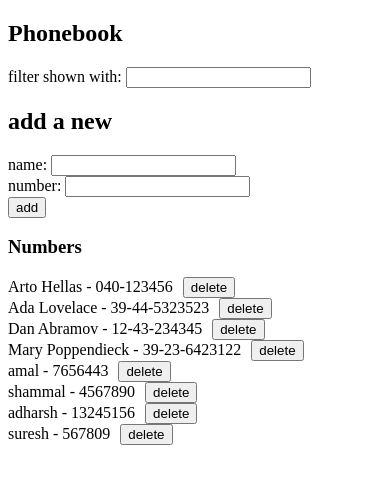
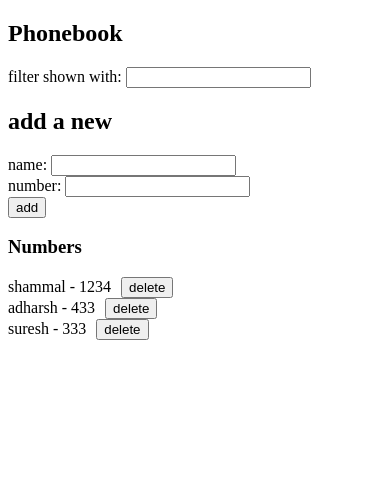
Before and after one commit to LearnFomAmal/fullstackopen, a React (Vite) app in the folder part-2/phonebook/: page / in a window 390 px wide. Shown: the top 484 px of the page. Built offline with nearby package versions, Linux system fonts and the light colour scheme; data requests are answered from the project's data file.

Commit message:
phonebook completed

```diff
--- a/part-2/phonebook/db.json
+++ b/part-2/phonebook/db.json
@@ -1,45 +1,19 @@
 {
   "persons": [
     {
-      "name": "Arto Hellas",
-      "number": "040-123456",
-      "id": "1"
-    },
-    {
-      "name": "Ada Lovelace",
-      "number": "39-44-5323523",
-      "id": "2"
-    },
-    {
-      "name": "Dan Abramov",
-      "number": "12-43-234345",
-      "id": "3"
-    },
-    {
-      "name": "Mary Poppendieck",
-      "number": "39-23-6423122",
-      "id": "4"
-    },
-    {
-      "name": "amal",
-      "number": "7656443",
-      "id": "nAs9lVqzrP4"
-    },
-    {
       "name": "shammal",
-      "number": "4567890",
+      "number": "1234",
       "id": "bUDOpPM6NtY"
     },
     {
       "name": "adharsh",
-      "number": "13245156",
+      "number": "433",
       "id": "EJdLAj33X5k"
     },
     {
       "name": "suresh",
-      "number": "567809",
+      "number": "333",
       "id": "o7PrFial2fo"
     }
-  ],
-  "$schema": "./node_modules/json-server/schema.json"
+  ]
 }
--- a/part-2/phonebook/src/App.jsx
+++ b/part-2/phonebook/src/App.jsx
@@ -1,5 +1,5 @@
 import { useState, useEffect } from "react";
-import { getPersons, addPerson , deletePerson} from "./services/phoneBookApi";
+import { getPersons, addPerson , deletePerson,updatedPerson} from "./services/phoneBookApi";
 
 const App = () => {
   const [persons, setPersons] = useState([]);
@@ -17,7 +17,7 @@ const App = () => {
   }, []);
 
   const handleChange = (e) => {
-    console.log(e.target.value);
+
     setNewName(e.target.value);
   };
 
@@ -25,7 +25,18 @@ const App = () => {
     event.preventDefault();
     const nameExists = persons.find((person) => person.name === newName);
     if (nameExists) {
-      alert(`${newName} is already added to phonebook`);
+      const result=window.confirm(`${newName} is already added to the phonebook,replace the old number with new one?`)
+         if(result){
+          const id=nameExists.id
+          const updatePerson={
+            name:newName,
+            number:number
+          }
+
+          updatedPerson(id,updatePerson).then(data=>{
+            setPersons((prev)=>prev.filter(obj=>obj.name!==data.name).concat(data))
+          })
+         }
       setNewName("");
       setNumber("");
     } else {
@@ -93,6 +104,15 @@ function PersonForm({
 }
 
 function Persons({ filteredPersons, loading,setPersons }) {
+  const confirmDelete=(person)=>{
+    const result=window.confirm(`delete ${person.name}?`)
+ if(result){
+    deletePerson(person.id).then(() => {
+    setPersons((prev) => prev.filter((p)=>p.id !== person.id))
+   })
+ }
+
+  }
   return (
     <div>
       {loading ? (
@@ -101,9 +121,7 @@ function Persons({ filteredPersons, loading,setPersons }) {
         filteredPersons.map((person) => (
           <div key={person.id}>
             {person.name} - {person.number}
-            <button onClick={() => deletePerson(person.id).then(() => {
-               setPersons((prev) => prev.filter((p)=>p.id !== person.id))
-            })}
+            <button onClick={()=>confirmDelete(person)}
             style={{marginLeft:'10px',}}>delete</button>
           </div>
         ))
--- a/part-2/phonebook/src/services/phoneBookApi.js
+++ b/part-2/phonebook/src/services/phoneBookApi.js
@@ -16,3 +16,8 @@ export const deletePerson = async (id) => {
     const response=await axios.delete(`${baseUrl}/${id}`);
     return response.data;
 }
+
+export const updatedPerson = async (id,data) => {
+  const response=await axios.put(`${baseUrl}/${id}`,data);
+   return response.data;
+}
```
